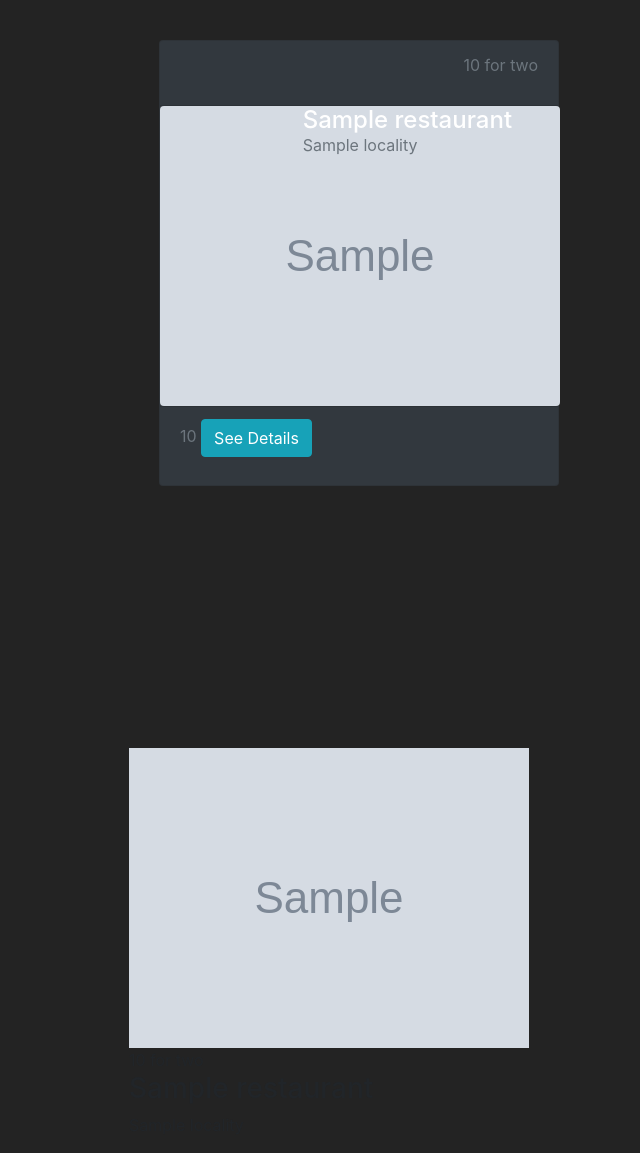
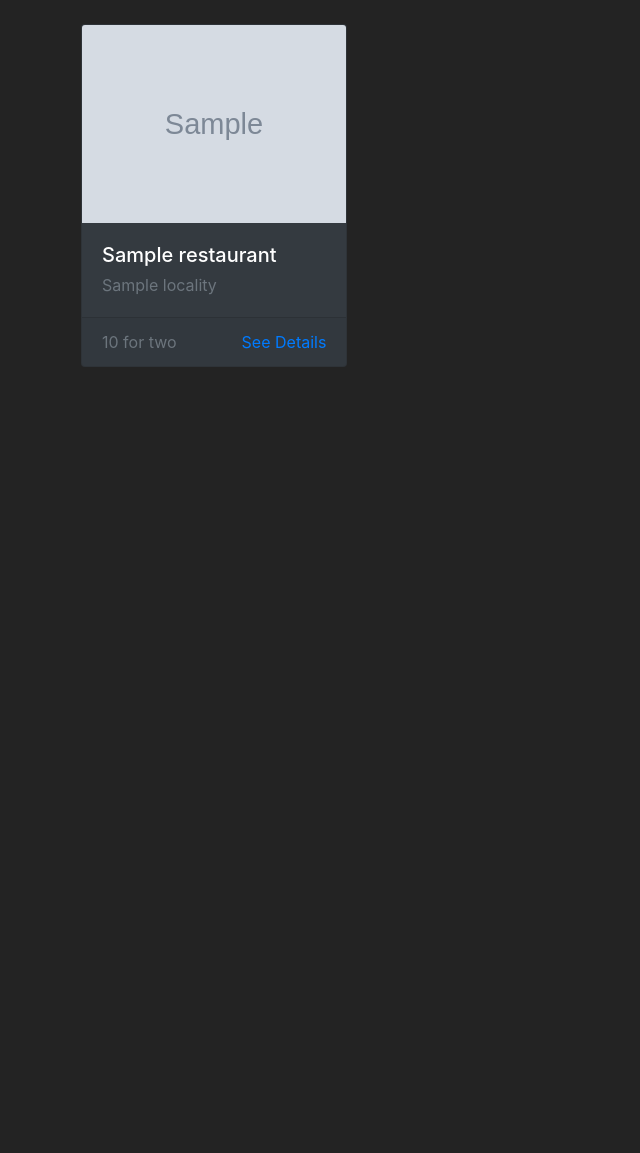
Before and after one commit to adnanhakim/Djomato, a Django app: template Djomato/DJEats/templates/DJEats/home.html in a window 1280 px wide. Shown: the part 56-1209 px from the top of the page, without its empty margins (4-644 px from the left). After the commit the page ends 423 px from the top, so only its background shows below. Run offline with Django 3.2, Linux system fonts and the light colour scheme; the template is opened without the code that fills it: most values are stand-ins (such as "Sample title", 1, 10 or a date in 2020); grey boxes marked "Sample" are stand-in pictures; a map, chart or similar area stays blank; some libraries are stand-ins or nearby versions.

Commit message:
Finally working

```diff
--- a/Djomato/DJEats/static/DJEats/home.css
+++ b/Djomato/DJEats/static/DJEats/home.css
@@ -1,8 +1,37 @@
-body
-{
+body {
     background-color: #232323 !important;
 }
-.card-link
-{
+
+.card-link {
     float: right;
 }
+
+.card-deck {
+    margin: 0 -15px;
+    justify-content: space-between;
+}
+
+.card-deck .card {
+    margin: 0 0 1rem;
+}
+
+@media (min-width: 576px) and (max-width: 767.98px) {
+    .card-deck .card {
+        -ms-flex: 0 0 48.7%;
+        flex: 0 0 48.7%;
+    }
+}
+
+@media (min-width: 768px) and (max-width: 991.98px) {
+    .card-deck .card {
+        -ms-flex: 0 0 32%;
+        flex: 0 0 32%;
+    }
+}
+
+@media (min-width: 992px) {
+    .card-deck .card {
+        -ms-flex: 0 0 24%;
+        flex: 0 0 24%;
+    }
+}
--- a/Djomato/DJEats/templates/DJEats/home.html
+++ b/Djomato/DJEats/templates/DJEats/home.html
@@ -1,45 +1,24 @@
-{% extends "DJEats/base.html" %}
-{% block content %}
-<div class="row mx-5">
-    {% for restaurant in restaurants %}
-    <div class="col">
-        <div class="container py-3">
-            <div class="card bg-dark text-white" style="width: 25rem;">
-                <div class="card-header mb-0"><p class="text-muted float-right"> {{ restaurant.cost }} for two</p></div>
-                <div class="row ">
-                    <div class="col-md-4">
-                        <img src={{restaurant.image}} class="rounded">
-                    </div>
-                    <div class="col">
-                        <div class="card-block">
-                            <h4 class="card-title mb-1 text-white">{{ restaurant.name }}</h4>
-                            <p class="card-subtitle text-muted">{{ restaurant.locality }}</p>
+{% extends "DJEats/base.html" %} {% block content %}
 
-                        </div>
-                    </div>
-                </div>
-                <div class="card-footer">
-                    <p class="text-muted">{{ restaurant.cost }}
-                    <a href="#" class="btn btn-info">See Details</a></p>
-                </div>
+<div class="container">
+    <div class="card-deck">
+        {% for restaurant in restaurants %}
+        <div class="card bg-dark text-white mb-5" style="width: 15rem;">
+            <img class="card-img-top" src={{restaurant.image}} alt="Card image cap">
+            <div class="card-body">
+                <h5 class="card-title">{{restaurant.name}}</h5>
+                <p class="card-subtitle text-muted">{{restaurant.locality}}</p>
+
+            </div>
+            <div class="card-footer text-muted">
+                <p class="card-text">
+                    {{restaurant.cost}} for two
+                    <a href="#" class="card-link">See Details</a>
+                </p>
             </div>
         </div>
-    </div>
-
-    <div class="uk-card uk-card-small uk-card-default uk-width-large" uk-grid="masonry: true">
-    <div class="uk-card-media-left uk-cover-container">
-        <img src={{restaurant.image}} alt="" uk-cover class="uk-border-circle">
-        <canvas width="600" height="400"></canvas>
-    </div>
-    <div>
-        <div class="uk-card-body">
-            <div class="uk-card-badge uk-label">{{ restaurant.cost }} for two</div>
-            <h3 class="uk-card-title">{{ restaurant.name }}</h3>
-            <p>{{ restaurant.locality }}</p>
-        </div>
+        {% endfor %}
     </div>
 </div>
 
-    {% endfor %}
-</div>
 {% endblock content %}
--- a/Djomato/DJEats/views.py
+++ b/Djomato/DJEats/views.py
@@ -19,7 +19,7 @@ def home(request):
     length = len(restaurant_array)
 
     restaurants = []
-    for i in range(0, 4):
+    for i in range(0, length):
         restaurant_obj = restaurant_array[i]['restaurant']
         restaurant = {
             'id': restaurant_obj['id'],
@@ -35,7 +35,7 @@ def home(request):
         'restaurants': restaurants
     }
 
-    return render(request, 'DJEats/test.html', context)
+    return render(request, 'DJEats/home.html', context)
 
 
 def details(request):
```
Also changed, not shown: Djomato/DJEats/templates/DJEats/test.html (deleted, +0 -23 lines).
